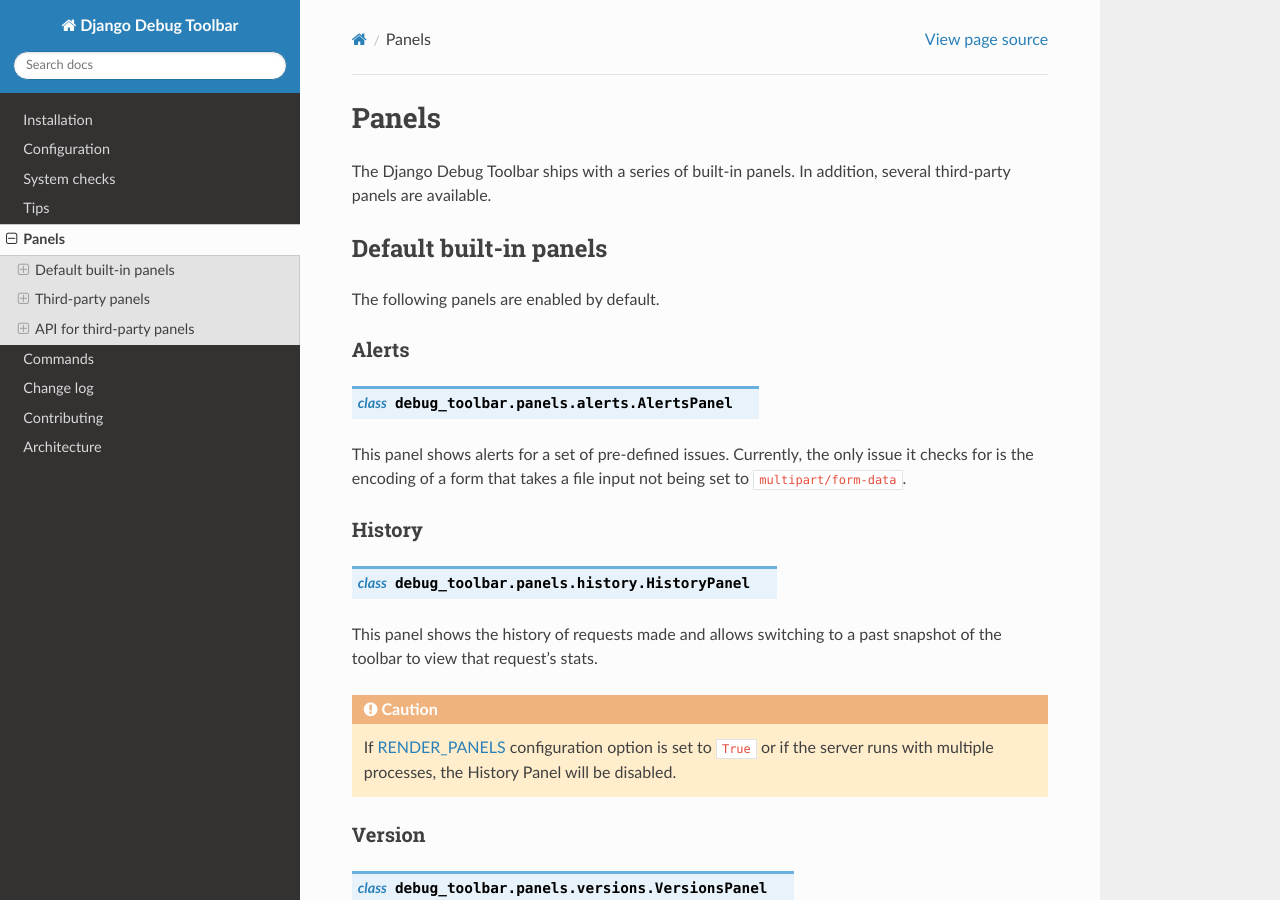
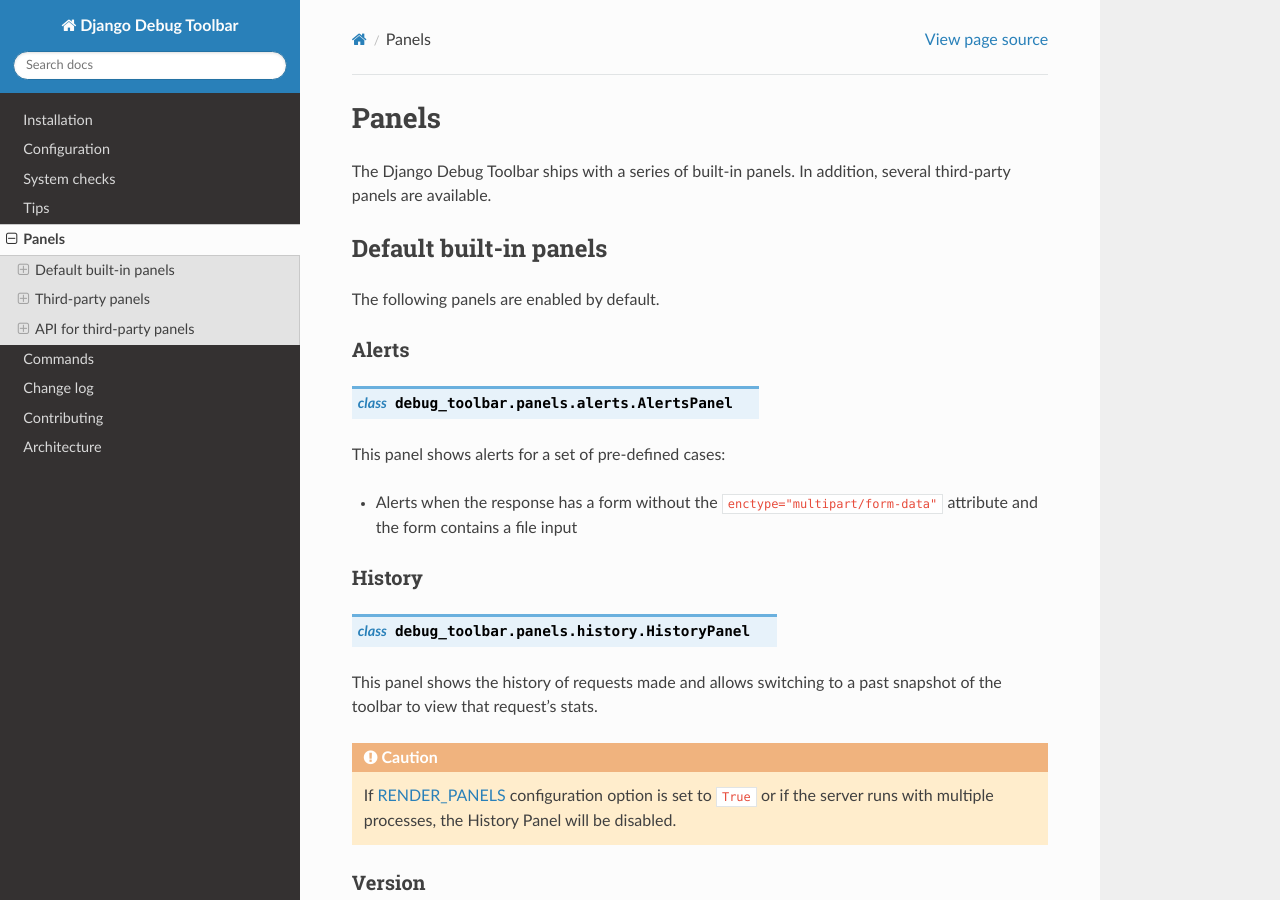
Before and after one commit to jazzband/django-debug-toolbar, a Sphinx documentation site: the page built from docs/panels.rst, in a window 1280 px wide and 900 px high. Built offline with Sphinx 7.4.7 and the Read the Docs theme 2.0.0, drawn with Linux system fonts in a browser that asks for light colours.

Commit message:
Update AlertsPanel documentation to list pre-defined alert cases
Co-authored-by: Tim Schilling <schilling711@gmail.com>

```diff
--- a/docs/panels.rst
+++ b/docs/panels.rst
@@ -14,9 +14,11 @@
 
 .. class:: debug_toolbar.panels.alerts.AlertsPanel
 
-This panel shows alerts for a set of pre-defined issues. Currently, the only
-issue it checks for is the encoding of a form that takes a file input not
-being set to ``multipart/form-data``.
+This panel shows alerts for a set of pre-defined cases:
+
+- Alerts when the response has a form without the
+  ``enctype="multipart/form-data"`` attribute and the form contains
+  a file input
 
 History
 ~~~~~~~
```
